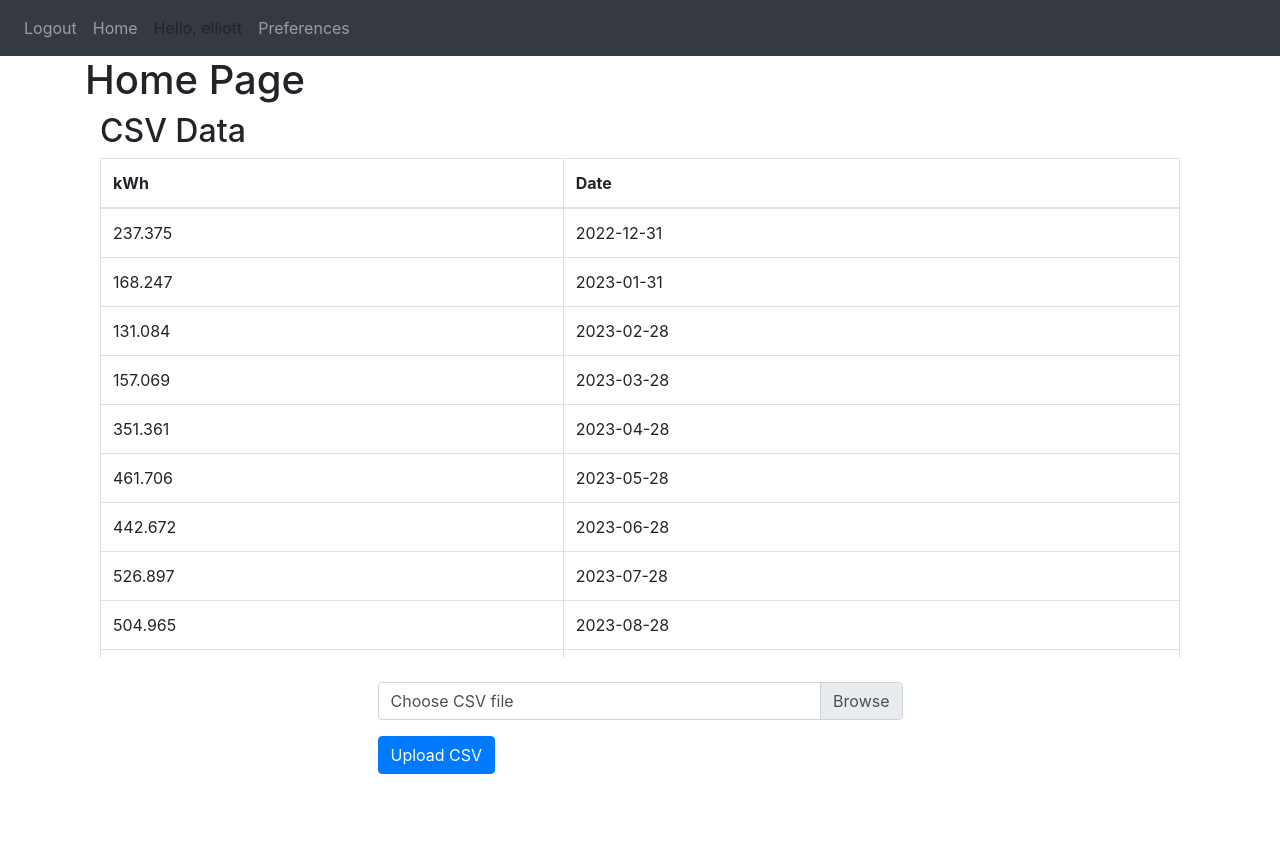
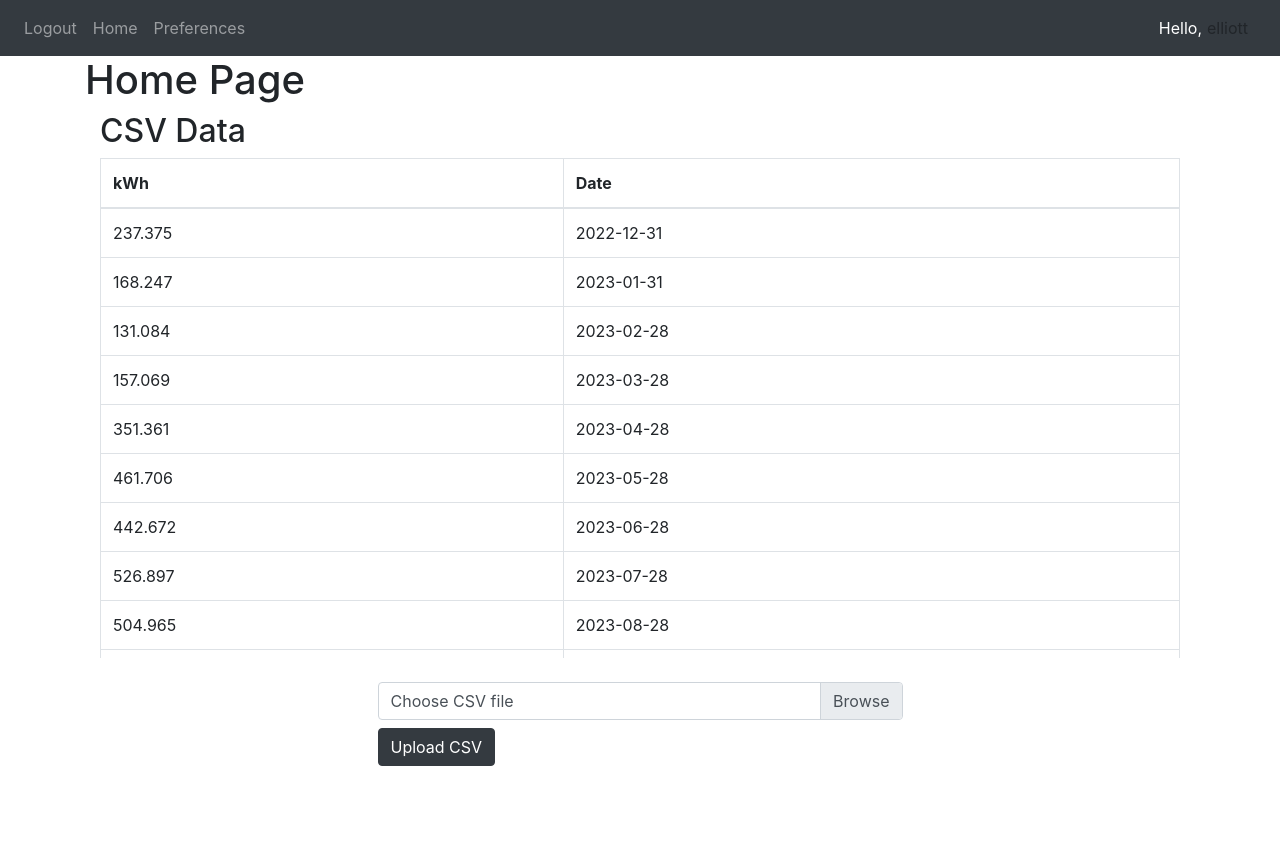
Before and after one commit to Bowriing/Honours, a Flask app: page / in a window 1280 px wide. Shown: the top 845 px of the page. Run offline with Flask 3, Linux system fonts and the light colour scheme; a user stored in the database is signed in; data comes from the database, SQL or seed files in the repository; some libraries are stand-ins or nearby versions.

Commit message:
Changed theme of bootsrap elements, chnaged hello 'user' text from navbar links to right side seperate

```diff
--- a/website/templates/base.html
+++ b/website/templates/base.html
@@ -29,7 +29,6 @@
                 {% if current_user.is_authenticated %}
                   <a class="nav-item nav-link" id="logout" href="/logout">Logout</a>
                   <a class="nav-item nav-link" id="home" href="/">Home</a>
-                  <a class="nav-item nav-link" style="color: var(--dynamic-color)">Hello, {{ current_user.firstName }}</a>
                   <a class="nav-item nav-link" id="preferences" href="/preferences">Preferences</a>
                 {% else %}
                   <a class="nav-item nav-link" id="login" href="/login">Login</a>
@@ -37,6 +36,17 @@
                 {% endif %}
               </div>
             </div>
+
+
+            <div class="navbar-user" style="display: flex; flex-direction: row;">
+              <a class="nav-item nav-link" style="color: white; padding-right: 0px!important;">Hello,</a>
+              {% if current_user.is_authenticated %}
+              <a class="nav-item nav-link" style="color: var(--dynamic-color); padding-left: 5px!important;" >{{ current_user.firstName }}</a>
+            </div>
+            {% else %}
+            <a class="nav-item nav-link" style="color: white; padding-left: 5px!important;" >You!</a>
+            </div>
+            {% endif %}
         </nav>
 
         {% with messages = get_flashed_messages(with_categories=true) %} {% if
--- a/website/templates/home.html
+++ b/website/templates/home.html
@@ -45,11 +45,11 @@
     <div class="row">
         <div class="col-md-6 offset-md-3">
             <form method="POST" enctype="multipart/form-data" action="/upload-csv">
-                <div class="custom-file mb-3">
+                <div class="custom-file mb-2">
                     <input type="file" class="custom-file-input" id="csv_file" name="csv_file" accept=".csv" required>
                     <label class="custom-file-label" for="csv_file">Choose CSV file</label>
                 </div>
-                <button type="submit" class="btn btn-primary">Upload CSV</button>
+                <button type="submit" class="btn btn-dark">Upload CSV</button>
             </form>
         </div>
     </div>
--- a/website/templates/login.html
+++ b/website/templates/login.html
@@ -19,7 +19,7 @@
     </div>
 
     <br />
-    <button type="submit" class="btn btn-primary">Login</button>
+    <button type="submit" class="btn btn-dark">Login</button>
 </form>
 
 {% endblock %}
--- a/website/templates/preferences.html
+++ b/website/templates/preferences.html
@@ -10,7 +10,7 @@
                 <label for="colorPicker">Choose Color</label>
                 <input type="color" class="form-control" id="colorPicker" name="color" value="#563d7c">
             </div>
-            <button type="submit" class="btn btn-primary">Submit</button>
+            <button type="submit" class="btn btn-dark">Submit</button>
         </form>
     </div>
 {% endblock %}
--- a/website/templates/sign-up.html
+++ b/website/templates/sign-up.html
@@ -28,7 +28,7 @@
         <input type="password" class="form-control" id="password2" name="password2" placeholder="Confirm Password">
     </div>
     <br />
-    <button type="submit" class="btn btn-primary">Register</button>
+    <button type="submit" class="btn btn-dark">Register</button>
 </form>
 
 {% endblock %}
```
